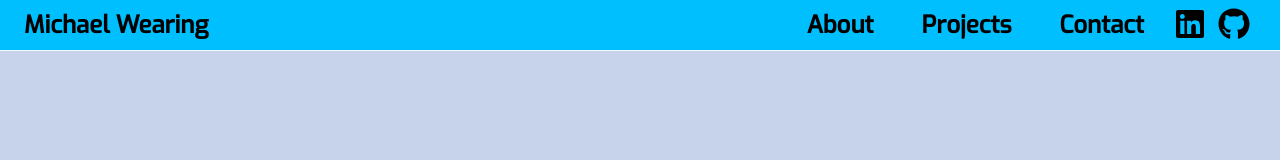
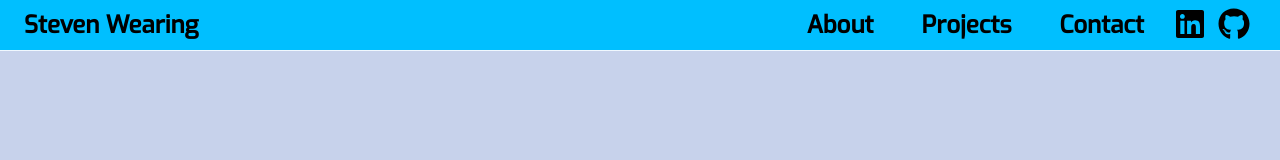
Before and after one commit to MichaelWearing/Portfolio, a React (Create React App) app: page / in a window 1280 px wide. Shown: the top 160 px of the page. Built offline with nearby package versions, Linux system fonts and the light colour scheme.

Commit message:
checking if thsi repo changes my live code

```diff
--- a/src/components/NavBar/index.js
+++ b/src/components/NavBar/index.js
@@ -17,7 +17,7 @@ export default function NavBar() {
   return (
     <NavContainer>
       <NavMyName to="info" smooth={true} offset={-100}>
-        Michael Wearing
+        Steven Wearing
       </NavMyName>
       <NavMenu>
         <NavItem>
```
